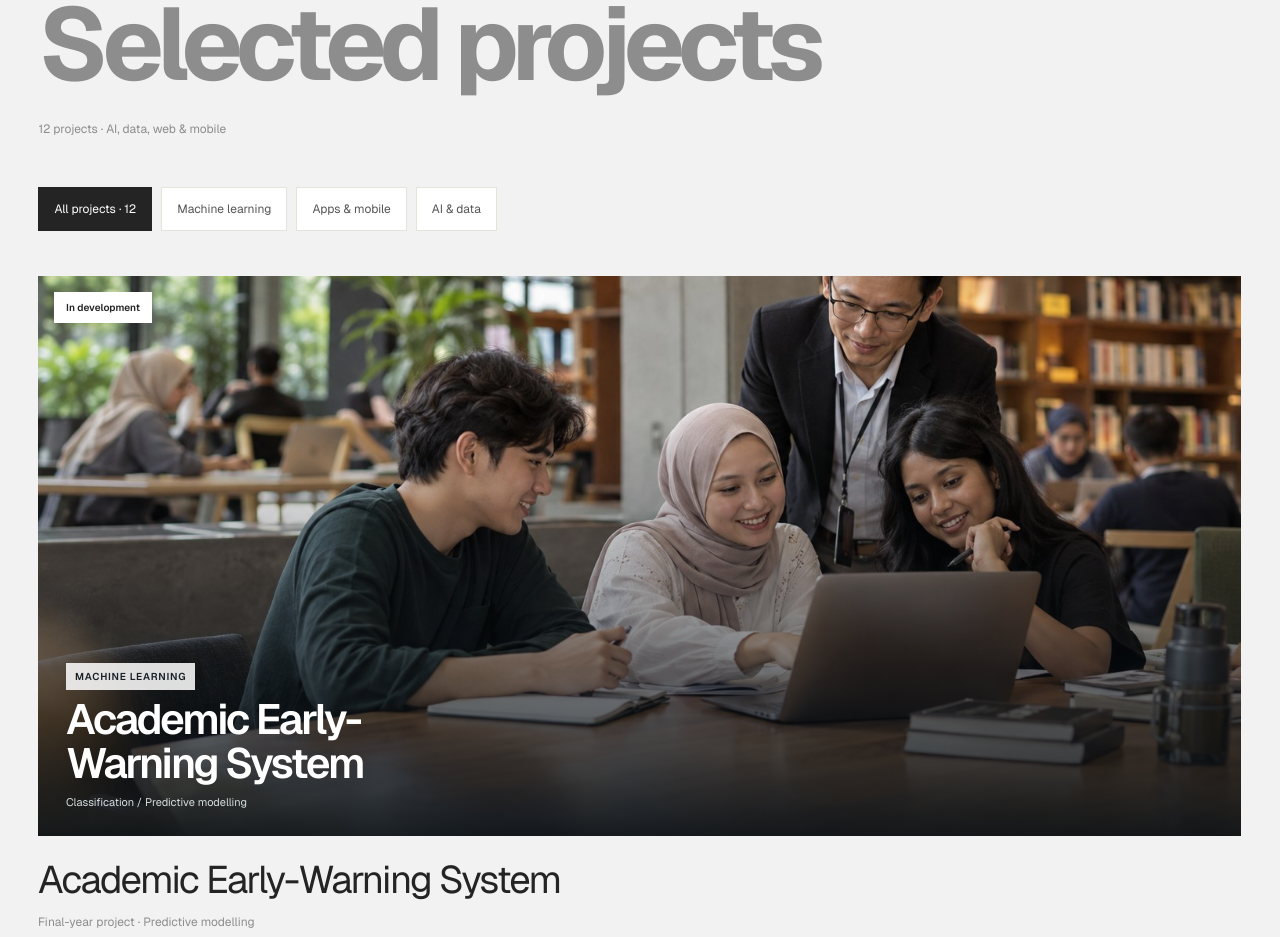
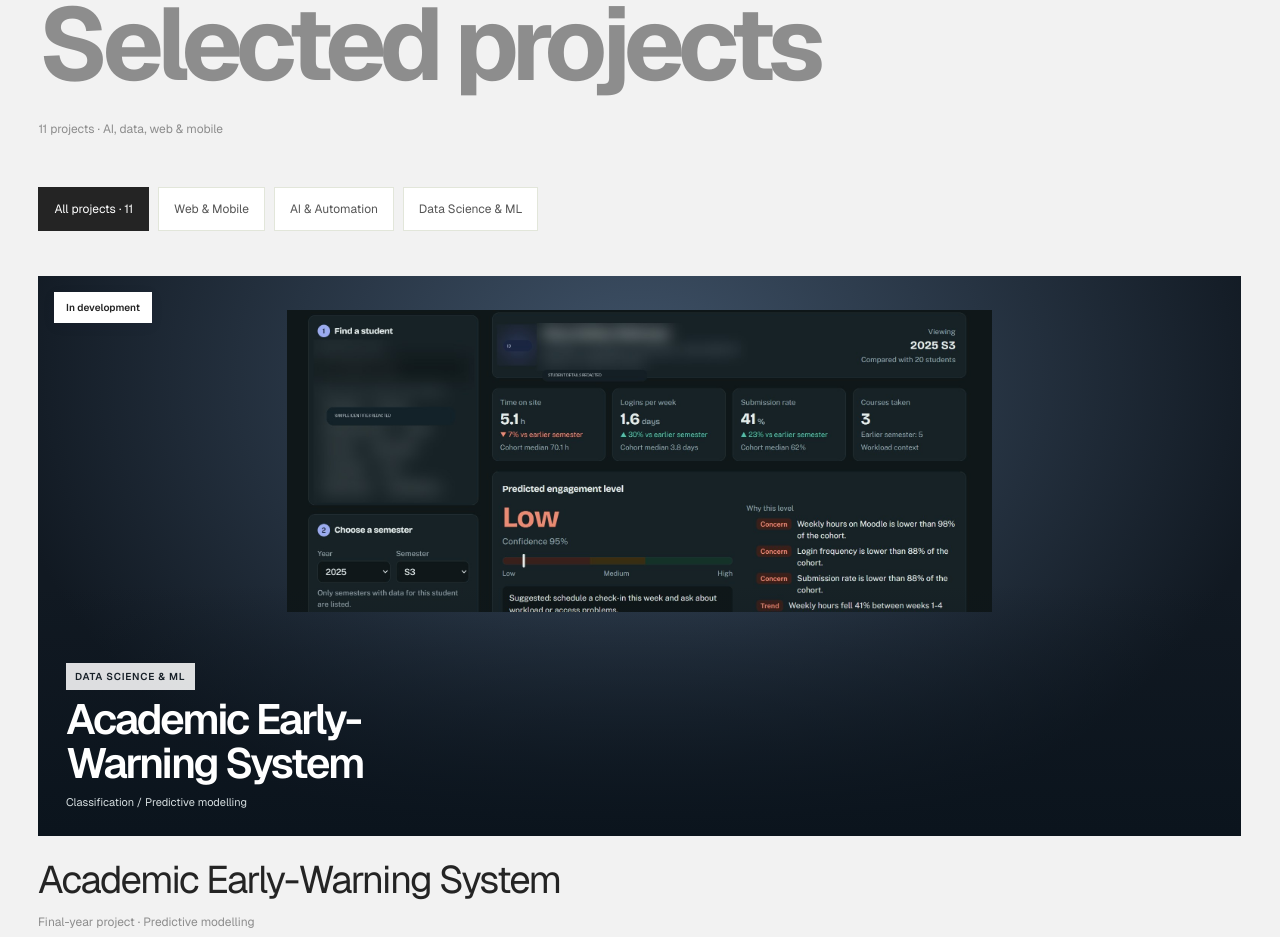
Before and after one commit to mohamadammar21-0518/my_portfolio, a React (Vite) app: page / in a window 1280 px wide. Shown: the part 1860-2797 px from the top of the page. Built offline with nearby package versions, Linux system fonts and the light colour scheme.

Commit message:
Refine portfolio project categories and visuals

```diff
--- a/src/App.tsx
+++ b/src/App.tsx
@@ -10,8 +10,9 @@ import { capabilities, credentials, education, experience, profile, projects, qu
 const heroFocus = [
   { label: 'RAG applications', text: 'Document answers with hybrid retrieval, reranking, and page-level citations.', slug: 'docmind-ai' },
   { label: 'AI automation', text: 'Multi-agent workflows with policy checks and human review before action.', slug: 'ai-employee-revenue-command-center' },
-  { label: 'Web & mobile', text: 'Database-backed interfaces and Android applications with validation, OCR, and reviewed actions.', slug: 'tdm-insight' },
-  { label: 'Machine learning', text: 'Predictive modelling and interactive dashboards that make model outputs easier to explore.', slug: 't20-world-cup-ai' },
+  { label: 'Web development', text: 'Kafe Eman pairs a responsive café website with customer ordering and branch administration.', slug: 'kafe-eman' },
+  { label: 'Mobile development', text: 'VancoTrack is a native Android app with reviewed on-device OCR, input validation, and PDF export.', slug: 'tdm-insight' },
+  { label: 'Machine learning', text: 'The T20 Predictor uses XGBoost to estimate match-win probabilities and Streamlit to explore tournament scenarios.', slug: 't20-world-cup-ai' },
 ]
 
 const navigation = [['Work', 'works'], ['Design', 'design'], ['About', 'about'], ['Journey', 'journey'], ['Contact', 'contact']]
@@ -188,7 +189,7 @@ export default function App() {
         </Reveal>
 
         <div className="project-filters" role="group" aria-label="Filter projects by category">
-          {['All projects', ...Array.from(new Set(projects.map(item => item.category)))].map(category => (
+          {['All projects', 'Web & Mobile', 'AI & Automation', 'Data Science & ML'].map(category => (
             <motion.button
               key={category}
               type="button"
--- a/src/components/EditorialHero.tsx
+++ b/src/components/EditorialHero.tsx
@@ -18,7 +18,11 @@ export default function EditorialHero() {
     y.set(((event.clientY - r.top) / r.height - .5) * 8)
   }} onPointerLeave={() => { x.set(0); y.set(0) }}>
     <motion.div className="reference-portrait" style={{ x: reduced ? 0 : sx, y: reduced ? 0 : sy }}>
-      {reduced ? <img src="/images/hero-neon.jpeg" alt="Mohamad Ammar with orange rim lighting against a dark background" className="hero-neon-image" /> : <video className="hero-neon-video" autoPlay muted loop playsInline preload="metadata" poster="/images/hero-neon.jpeg" aria-hidden="true"><source src="/images/hero-motion.mp4" type="video/mp4" /></video>}
+      {!reduced && (
+        <video className="hero-neon-video" autoPlay muted loop playsInline preload="metadata" aria-hidden="true">
+          <source src="/images/hero-motion.mp4" type="video/mp4" />
+        </video>
+      )}
     </motion.div>
     <div className="reference-shade" />
     <div className="hero-meta">
--- a/src/components/ProjectFan.tsx
+++ b/src/components/ProjectFan.tsx
@@ -6,7 +6,7 @@ import { Arrow } from './Primitives'
 export default function ProjectFan({ onSelect }: { onSelect: (project: PortfolioProject) => void }) {
  const [selected, setSelected] = useState(2)
  const reduced = useReducedMotion()
- const featured = ['ghosttrace', 'docmind-ai', 'adaptiveflow', 'motorbike-rental-ai', 'ai-employee-revenue-command-center'].map(slug => projects.find(p => p.slug === slug)!)
+ const featured = ['kafe-eman', 'docmind-ai', 'adaptiveflow', 'motorbike-rental-ai', 'ai-employee-revenue-command-center'].map(slug => projects.find(p => p.slug === slug)!)
  return <section className="fan-section" aria-labelledby="fan-title">
  <div className="fan-heading"><div><p>PROJECT EXPLORER</p><h2 id="fan-title">Ideas into systems.</h2></div><span>Explore the work behind the skills.</span></div>
  <div className="fan-deck">{featured.map((project,index) => <motion.button type="button" key={project.slug} className="fan-card" aria-label={'Explore '+project.displayName} onMouseEnter={() => setSelected(index)} onFocus={() => setSelected(index)} onClick={() => onSelect(project)} animate={reduced ? {} : {rotate:(index-2)*9,y:selected===index?-28:Math.abs(index-2)*15,scale:selected===index?1.06:1}} style={{zIndex:selected===index?10:5-Math.abs(index-2)}} transition={{type:'spring',stiffness:200,damping:24}}>
--- a/src/components/ProjectVisual.tsx
+++ b/src/components/ProjectVisual.tsx
@@ -11,12 +11,25 @@ export function projectVisualCaption(project: PortfolioProject) {
   return 'Original project asset'
 }
 
+const coverScreens: Record<string, string> = {
+  'student-success-ai': 'student-success-dashboard-redacted.jpg',
+  'docmind-ai': 'docmind-chat-upload.png',
+  'tdm-insight': 'vancotrack-input-workflow.jpg',
+  't20-world-cup-ai': 't20-super-eight-predictions.png',
+}
+
 export default function ProjectVisual({ project, eager = false }: { project: PortfolioProject; eager?: boolean }) {
-  return <div className={`project-cover project-cover-${project.slug}`}>
+  const screen = project.gallery.find(item => item.image === coverScreens[project.slug])
+  const imagePath = screen ? `project-gallery/${screen.image}` : project.image
+  const framed = screen || project.slug === 'motorbike-rental-ai'
+
+  return <div className={`project-cover project-cover-${project.slug}${framed ? ' project-cover-framed' : ''}`}>
     <div className="project-cover-art">
-      {project.image
-        ? <img src={`/images/${project.image}`} alt={project.alt} loading={eager ? 'eager' : 'lazy'} />
-        : <span className="project-cover-monogram" aria-hidden="true">{project.displayName.slice(0, 2).toUpperCase()}</span>}
+      {imagePath
+        ? <img src={`/images/${imagePath}`} alt={screen?.alt ?? project.alt} loading={eager ? 'eager' : 'lazy'} />
+        : <div className="wordbuddy-tiles" aria-hidden="true">
+            <span>W</span><span>O</span><span>R</span><span>D</span>
+          </div>}
     </div>
     <div className="project-cover-label">
       <span>{project.category}</span>
--- a/src/content.ts
+++ b/src/content.ts
@@ -16,54 +16,42 @@ export const projects = [
     problem: 'Academic advisors need timely indicators of students who may need additional support.',
     contribution: 'Developing classification algorithms and predictive models using historical engagement patterns and academic performance data.',
     outcome: 'An ongoing final-year project exploring early identification of at-risk students.',
-    highlight: 'Final-year project · Predictive modelling', category: 'Machine learning', status: 'In development · Final-year project', date: '2026–Present',
+    highlight: 'Final-year project · Predictive modelling', category: 'Data Science & ML', status: 'In development · Final-year project', date: '2026–Present',
     repoUrl: null, liveUrl: null, tags: ['Classification', 'Predictive modelling', 'Engagement analysis'], image: 'student-success-photo.jpg', alt: 'Representative education project illustration',
     description: 'A final-year project investigating early indicators of academic risk.',
     overview: 'The project uses historical engagement patterns and academic performance data to develop classification and prediction methods for identifying students who may need support. Development is ongoing; no final model performance is claimed.',
-    focus: 'Academic engagement, predictive modelling, and advisor decision support',
+    focus: 'Education analytics, student-risk classification, and advisor decision support',
   },
   {
     name: 'WordBuddy · Adaptive Vocabulary Game', slug: 'wordbuddy', displayName: 'WordBuddy', gallery: [],
     problem: 'Young learners benefit from engaging ways to practise vocabulary.',
     contribution: 'Contributed as a team member to an adaptive AI-driven vocabulary game for young learners.',
     outcome: 'Team received the FoTLI 2026 Silver Award on 14 October 2026.',
-    highlight: 'FoTLI 2026 · Team Silver Award', category: 'Apps & mobile', status: 'Team project', date: 'Oct 2026',
+    highlight: 'FoTLI 2026 · Team Silver Award', category: 'Web & Mobile', status: 'Team project', date: 'Oct 2026',
     repoUrl: null, liveUrl: null, tags: ['Adaptive learning', 'Educational game', 'AI'], image: '', alt: '',
     description: 'An adaptive AI-driven vocabulary game for young learners.',
     overview: 'WordBuddy explores vocabulary learning through an adaptive AI-driven game. The team received the FoTLI 2026 Silver Award. The project brings together adaptive learning and an interactive game format for young learners.',
-    focus: 'Adaptive learning and educational interaction',
+    focus: 'Educational game design and adaptive vocabulary practice',
   },
 
-  {
-    name: 'GhostTrace · Personal-Data Deletion Assurance', slug: 'ghosttrace', displayName: 'GhostTrace', gallery: [],
-    problem: 'Deleted personal data can reappear through backups or synchronization.',
-    contribution: 'Built a Python/FastAPI system with temporal evidence analysis, policy-aware remediation, independent verification, and recovery drills.',
-    outcome: 'A deletion-auditing prototype developed for HackerRank Orchestrate.',
-    highlight: 'Deletion assurance · Evidence-based verification', category: 'AI & data',
-    status: 'Research prototype', date: '2026–Present', repoUrl: 'https://github.com/mohamadammar21-0518/GhostTrace', liveUrl: null,
-    tags: ['Python', 'FastAPI', 'PostgreSQL', 'Audit logging'], image: 'ghosttrace-demo.png', alt: 'GhostTrace demonstration interface with synthetic cases',
-    description: 'A system for auditing personal-data deletion and detecting possible reappearance.',
-    overview: 'GhostTrace analyzes historical deletion evidence, checks for reappearance through backups or synchronization, and supports policy-aware remediation, independent verification, and recovery drills.',
-    focus: 'Data deletion auditing, temporal evidence, and verifiable remediation',
-  },
   {
     name: 'AdaptiveFlow · Priority-Aware Traffic Signal Control', slug: 'adaptiveflow', displayName: 'AdaptiveFlow', gallery: [],
     problem: 'Fixed-time traffic signals do not respond to changing vehicle queues or scheduled priorities.',
     contribution: 'Built a YOLOv8, OpenCV, and SUMO research prototype with transition rules, failure handling, and automated tests.',
     outcome: 'A simulation prototype for estimating queues and adjusting virtual signals.',
-    highlight: 'Computer vision · Traffic simulation', category: 'AI & data',
+    highlight: 'Computer vision · Traffic simulation', category: 'Data Science & ML',
     status: 'Research prototype', date: 'Jul–Sep 2026', repoUrl: 'https://github.com/mohamadammar21-0518/Trafficlight_system', liveUrl: null,
     tags: ['YOLOv8', 'OpenCV', 'SUMO', 'Python'], image: 'adaptiveflow-reference.jpg', alt: 'Traffic-camera reference frame used in the AdaptiveFlow project',
     description: 'A research prototype for traffic sensing and priority-aware virtual signal control.',
     overview: 'AdaptiveFlow estimates vehicle queues with YOLOv8 and OpenCV, then adjusts virtual signals in SUMO. Scheduled priorities, signal-transition rules, failure handling, and automated tests support the simulation.',
-    focus: 'Computer vision, simulation, and traffic-control logic',
+    focus: 'Computer vision for vehicle detection and traffic signal simulation',
   },
   {
     name: 'AI-Powered Motorbike Rental Management System', slug: 'motorbike-rental-ai', displayName: 'Motorbike Rental AI', gallery: [],
     problem: 'Rental records, bookings, expenses, and partner calculations take time to manage manually.',
     contribution: 'Built a local Telegram assistant with n8n, Google Sheets, Ollama, and Faster Whisper for text and voice requests.',
     outcome: 'Locally tested booking, expense, rental-record, and summary workflows; month-end settlement is prepared but not active.',
-    highlight: 'Telegram assistant · Local automation', category: 'AI & data',
+    highlight: 'Telegram assistant · Local automation', category: 'AI & Automation',
     status: 'Selected project', date: 'Jan–Feb 2026', repoUrl: 'https://github.com/mohamadammar21-0518/telegram_bikerental_bot', liveUrl: null,
     tags: ['n8n', 'Ollama', 'Telegram', 'Google Sheets'], image: 'motorbike-console.png', alt: 'Motorbike rental local test console',
     description: 'A locally operated assistant for motorbike rental management.',
@@ -82,7 +70,7 @@ export const projects = [
     contribution: 'Designed the orchestrator, specialist operators, policy checks, exception routing, and backend-connected command centre.',
     outcome: 'A hackathon system coordinating five or more AI operators with human review across revenue workflows.',
     highlight: '5+ AI operators · Governed workflows',
- category: 'AI & data',
+ category: 'AI & Automation',
     status: 'Autopilot Asia Hackathon · Sales Intelligence', date: 'Jul–Aug 2026',
     repoUrl: 'https://github.com/mohamadammar21-0518/AutoPilot-Round2', liveUrl: null,
     tags: ['Supervity Auto', 'Python', 'FastAPI', 'Next.js', 'PostgreSQL', 'Docker'], image: 'supervity.png', alt: 'Supervity AI logo',
@@ -102,13 +90,13 @@ export const projects = [
     contribution: 'Built and deployed the RAG application, hybrid retrieval, reranking, streaming, and voice features.',
     outcome: 'Deployed document Q&A with page-level citations and confidence scores; retrieval evaluated with RAGAS.',
     highlight: 'Deployed RAG · Page-level citations',
- category: 'AI & data',
+ category: 'AI & Automation',
     status: 'Selected project', date: 'Feb–Mar 2026',
     repoUrl: 'https://github.com/mohamadammar21-0518/DocMind-AI', liveUrl: 'https://docmind-frontend-817865882900.us-central1.run.app',
     tags: ['RAG', 'FastAPI', 'LangChain', 'ChromaDB', 'Google Cloud Run'], image: 'docmind.png', alt: 'Original DocMind AI project logo',
     description: 'A deployed document Q&A application that turns uploaded PDFs into a searchable, conversational knowledge source.',
     overview: 'The full-stack RAG system answers questions about one or more PDFs with page-level citations, confidence scores, and streaming responses. Its hybrid retrieval pipeline combines BM25 keyword search (40%) and ChromaDB vector similarity (60%), followed by LLM reranking. Retrieval quality was evaluated with RAGAS; the app also includes voice input and text-to-speech.',
-    focus: 'Hybrid retrieval, grounded answers, retrieval evaluation, and a deployed AI product',
+    focus: 'Retrieval-augmented generation, source citations, and retrieval evaluation',
   },
   {
     name: 'LocalVoice CRM', slug: 'localvoice-crm',
@@ -118,7 +106,7 @@ export const projects = [
     contribution: 'Built a local voice pipeline with Faster Whisper, a local LLM, and Piper TTS; proposed CRM actions require confirmation before database updates.',
     outcome: 'A local assistant retrieves CRM records and turns spoken requests into reviewable actions.',
     highlight: 'Local voice AI · Human confirmation',
- category: 'AI & data',
+ category: 'AI & Automation',
     status: 'Selected project', date: 'Jun–Aug 2026', repoUrl: 'https://github.com/mohamadammar21-0518/LocalVoice_CRM', liveUrl: null,
     tags: ['React', 'Node.js', 'MySQL', 'Faster Whisper', 'Piper TTS'], image: 'localvoice-photo.jpg', alt: 'LocalVoice CRM voice workflow illustration',
     description: 'A privacy-first, self-hosted CRM that turns spoken instructions into reviewable proposed actions.',
@@ -132,15 +120,15 @@ export const projects = [
       { image: 'aquasense-device-concept.jpg', alt: 'Annotated concept render of a water monitoring device with LoRaMesh antenna, Raspberry Pi, camera, and colorimetric strip', caption: 'Water monitoring device concept' },
     ],
     problem: 'Accessible water monitoring needs practical analysis and resilient field communication.',
-    contribution: 'Leading software development for AI-assisted colorimetric analysis and LoRaMesh communication.',
+    contribution: 'Leading software development for AI-assisted colorimetric analysis and planning LoRaMesh communication.',
     outcome: 'Hult Prize national-finalist team; currently conducting research and preparing a research paper.',
     highlight: 'Software Lead · Hult Prize finalist',
- category: 'AI & data',
+ category: 'Data Science & ML',
     status: 'Software Lead · Hult Prize National Finalist', date: '2025–Present', repoUrl: 'https://github.com/mohamadammar21-0518/AquaSense', liveUrl: null,
     tags: ['Colorimetric AI', 'LoRaMesh', 'Sustainability'], image: 'aquasense-cover.jpg', alt: 'AquaSense water monitoring environment',
     description: 'An AI-driven colorimetric analysis project developed for the Hult Prize to make water-quality insights more accessible.',
     overview: 'As Co-Founder and Software Lead, I work on AI-assisted colorimetric analysis and planned LoRaMesh communication. The public repository currently contains simulated image-to-concentration experiments comparing regression models; it does not establish accuracy on real water samples. Team AquaSense was a national-level finalist in the Hult Prize AIU 2025/26 Inter-University Competition.',
-    focus: 'AI-assisted water analysis, connected systems, and sustainability technology',
+    focus: 'Image-based regression for water-quality analysis and planned LoRaMesh communication',
   },
   {
     name: 'TDM Insight · Vancomycin Monitoring', slug: 'tdm-insight',
@@ -154,13 +142,13 @@ export const projects = [
     contribution: 'Developed the Android app, pharmacokinetic engine, on-device OCR, record history, and PDF export.',
     outcome: 'Three calculation workflows with 30+ validation rules, history for 20 records, and two-page PDF reports.',
     highlight: '3 workflows · 30+ validation rules',
- category: 'Apps & mobile',
+ category: 'Web & Mobile',
     status: 'Selected project', date: 'Aug–Sep 2026',
     repoUrl: 'https://github.com/mohamadammar21-0518/vancotrack', liveUrl: null,
     tags: ['Kotlin', 'Jetpack Compose', 'CameraX', 'ML Kit OCR'], image: 'tdm-app.jpg', alt: 'Actual TDM Insight Android application screenshot',
     description: 'A native Android therapeutic drug monitoring calculator for hospital pharmacy workflows.',
     overview: 'TDM Insight supports pre-dose, post-dose, and pre/post-dose Vancomycin workflows. Its standalone pharmacokinetic engine shows step-by-step values for Ke, half-life, Vd, clearance, trough, and AUC24, supported by more than 30 validation rules. On-device OCR assists with laboratory reports, with mandatory user review, local history for 20 records, and two-page PDF export and sharing.',
-    focus: 'Clinical calculations, explainable results, on-device OCR, and validated mobile workflows',
+    focus: 'Native Android development, on-device OCR, and transparent calculation workflows',
   },
   {
     name: 'AI vs. Cricket · T20 World Cup Predictor', slug: 't20-world-cup-ai',
@@ -173,25 +161,25 @@ export const projects = [
     contribution: 'Developed the XGBoost pipeline and interactive Streamlit tournament simulation.',
     outcome: 'An application presenting match-win probabilities and simulations from group stage to final.',
     highlight: 'Match probabilities · Tournament simulation',
- category: 'AI & data',
+ category: 'Data Science & ML',
     status: 'Selected project', date: 'Feb 2026',
     repoUrl: 'https://github.com/mohamadammar21-0518/2026-t20-world-cup-prediction', liveUrl: 'https://t20-worldcup-predictor.streamlit.app',
     tags: ['Python', 'XGBoost', 'Streamlit', 'Sports analytics'], image: 't20-predictor-photo.jpg', alt: 'Generated representative photograph of a cricket stadium, bat, and ball',
     description: 'An interactive cricket intelligence dashboard that predicts match outcomes and simulates the tournament through the final.',
     overview: 'An XGBoost model trained on historical T20I data is paired with a four-tier team model. The system accounts for team strength, ICC ratings, venue history, recent form, and the statistical gap between top-ranked teams and underdogs. The Streamlit app presents win probabilities, points-table tracking, automated Super 8 groups, and knockout-stage projections.',
-    focus: 'End-to-end modelling, domain-aware features, and interactive tournament simulation',
+    focus: 'Sports analytics, match probability modelling, and interactive tournament simulation',
   },
   {
     name: 'Kafe Eman · Multi-Branch Café Platform', slug: 'kafe-eman', displayName: 'Kafe Eman', gallery: [],
     problem: 'A multi-branch café needs a coherent customer experience and tools to manage its menu, orders, and operations.',
     contribution: 'Built a responsive café web application with public pages, customer account flows, and an administrative dashboard.',
     outcome: 'An MVP with a static preview mode and connected Convex and Clerk workflows when configured.',
-    highlight: 'Café commerce · Customer and admin flows', category: 'Apps & mobile',
+    highlight: 'Café commerce · Customer and admin flows', category: 'Web & Mobile',
     status: 'MVP · In development', date: '2026', repoUrl: null, liveUrl: null,
     tags: ['React', 'TypeScript', 'Tailwind CSS', 'Convex', 'Clerk'], image: 'kafe-eman-photo.jpg', alt: 'Representative café photograph for Kafe Eman',
     description: 'A multi-branch café platform spanning the public website, customer accounts, and café administration.',
     overview: 'Kafe Eman combines a café website and menu with reservation and contact pages, customer account and order flows, and an admin dashboard for branches, menu items, orders, and feedback. It uses React, TypeScript, Tailwind CSS, Framer Motion, Convex, and Clerk. The static preview shows the marketing experience; connected account, order, and admin features require the full backend configuration. AI assistance is planned rather than presented as a finished feature.',
-    focus: 'Responsive commerce UX, customer journeys, and operational tools',
+    focus: 'Full-stack café commerce, customer accounts, and branch administration',
   },
 ]
 
--- a/src/editorial.css
+++ b/src/editorial.css
@@ -259,3 +259,15 @@ a:focus-visible,button:focus-visible { outline:2px solid #999; outline-offset:5p
 @media(max-width:900px) { .featured-project .project-card .project-cover { height:430px; } }
 @media(max-width:600px) { .project-card .project-cover,.featured-project .project-card .project-cover { height:300px; }.project-cover-label { left:18px; right:18px; bottom:18px; }.project-cover-label strong { font-size:30px; }.project-cover-art img { object-position:center; } }
 @media(prefers-reduced-motion:reduce) { .project-cover-art img { transition:none; } }
+
+.project-cover.project-cover-framed { background:radial-gradient(ellipse at 50% 18%, #405369, #111922 76%); }
+.project-cover-framed .project-cover-art { inset:6% 7% 40%; }
+.project-cover-framed .project-cover-art img { object-fit:contain; filter:none; }
+.project-cover-framed:after { background:linear-gradient(0deg,#0b141d,transparent 45%); }
+.project-cover-tdm-insight.project-cover-framed { background:radial-gradient(ellipse at 50% 18%, #255b60, #102328 76%); }
+.project-cover-wordbuddy { background:radial-gradient(ellipse at 65% 18%, #7760ac, #2b204b 78%); }
+.wordbuddy-tiles { position:absolute; top:16%; inset-inline:6%; display:flex; justify-content:center; gap:3%; }
+.wordbuddy-tiles span { display:grid; place-items:center; width:min(19%, 108px); aspect-ratio:1; border-radius:18%; background:#fff0bb; color:#382961; font-size:clamp(28px,5vw,78px); font-weight:700; box-shadow:0 8px 0 #18122b70; transform:rotate(-8deg); }
+.wordbuddy-tiles span:nth-child(even) { background:#cceee0; transform:translateY(12%) rotate(8deg); }
+.wordbuddy-tiles span:nth-child(3) { background:#ffd7db; }
+.project-cover-kafe-eman .project-cover-art img { object-position:center 42%; }
```
